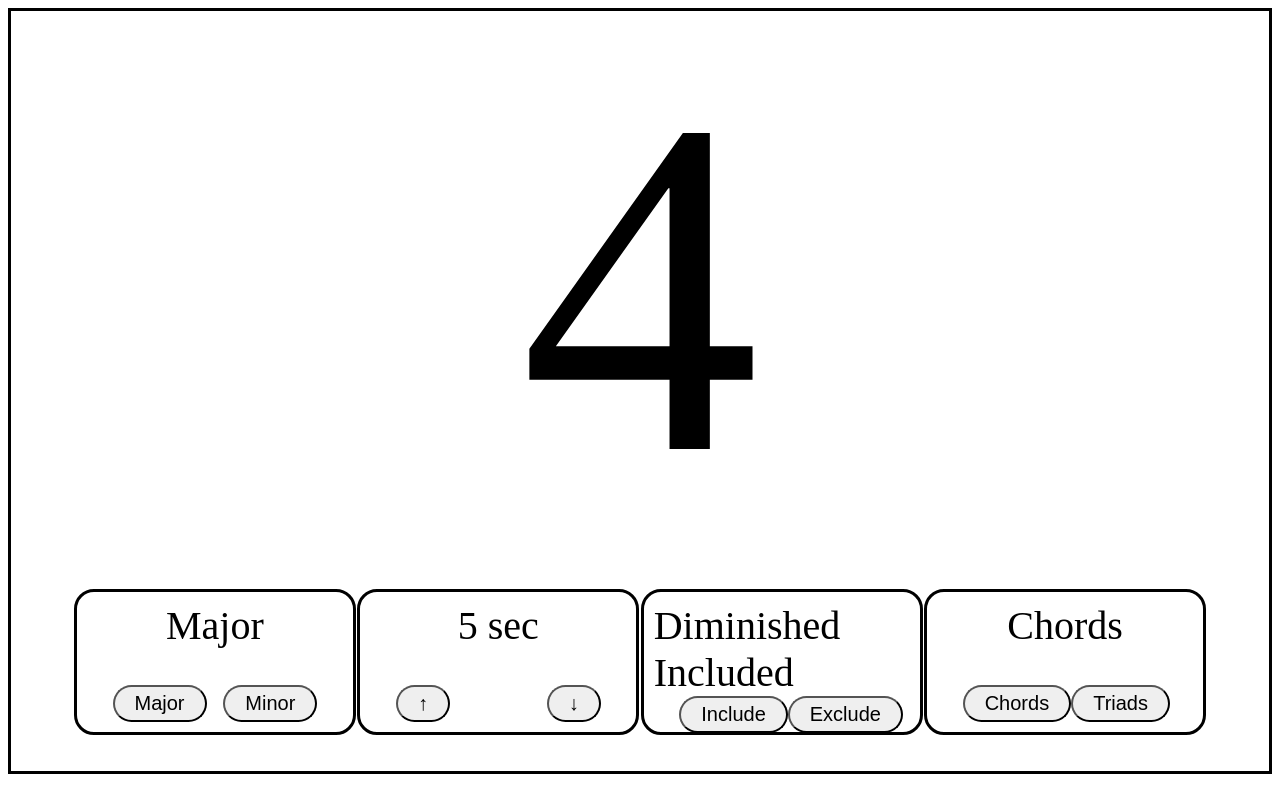
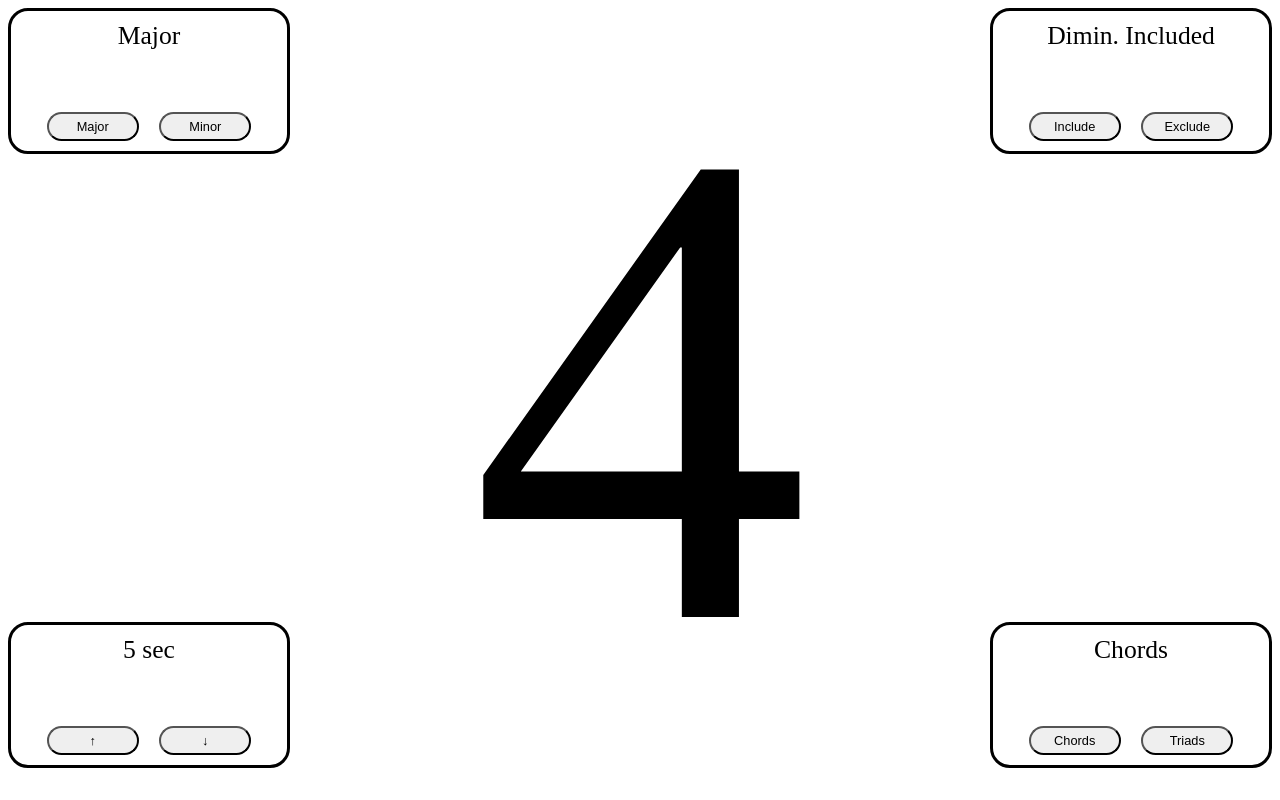
Before and after one commit to pmartche/random-chord-progressions, a React (Vite) app: page / in a window 1280 px wide. Built offline with nearby package versions, Linux system fonts and the light colour scheme; the HTML template or start-up script is replaced by a standard one.

Commit message:
layout change (#1)

```diff
--- a/src/App.css
+++ b/src/App.css
@@ -1,14 +1,14 @@
 .scale-degree-display {
-  font-size: 60vh;
-  text-align: center;
+  font-size: 85vh;
+  display: flex;
+  align-items: center;
 }
 
 .main-div {
   display: flex;
-  flex-direction: column;
-  align-items: center;
+  flex-direction: row;
+  justify-content: space-between;
   height: 95vh;
-  border: solid;
 }
 
 .controls-panel {
@@ -17,21 +17,21 @@
   align-items: center;
   justify-content: space-between;
   padding: 10px;
-  margin-top: 2vw;
   height: 15vh;
   width: 20vw;
-  font-size: 5vh;
+  font-size: 2vw;
   border: solid;
   border-radius: var(--border-radius);
 }
 
 .controls-panel-button {
   border-radius: var(--border-radius);
+  width: 45%;
   padding-left: 20px;
   padding-right: 20px;
   padding-top: 5px;
   padding-bottom: 5px;
-  font-size: 20px;
+  font-size: 1vw;
 }
 
 .button-div {
@@ -43,8 +43,7 @@
 }
 
 .controls-panel-div {
-  width: 90%;
   display: flex;
-  flex-direction: row;
+  flex-direction: column;
   justify-content: space-between;
 }
--- a/src/App.tsx
+++ b/src/App.tsx
@@ -8,10 +8,12 @@ import UpdateFrequencyDisplay from "./components/update-frequency-display";
 function App() {
   return (
     <div className="main-div">
-      <ScaleDegreeDisplay />
       <div className="controls-panel-div">
         <ChordQualitySelector />
         <UpdateFrequencyDisplay />
+      </div>
+      <ScaleDegreeDisplay />
+      <div className="controls-panel-div">
         <DiminishedSelector />
         <TrainingModeSelector />
       </div>
--- a/src/components/scale-degree-display.tsx
+++ b/src/components/scale-degree-display.tsx
@@ -1,5 +1,9 @@
 import { useEffect, useState } from "react";
-import { TRIADS } from "../constants";
+import {
+  LOWER_STRINGS_TRIAD_LABEL,
+  TRIADS,
+  UPPER_STRINGS_TRIAD_LABEL,
+} from "../constants";
 import { getDiminishedDegree } from "../functions";
 import { useAppSelector } from "../app/hooks";
 
@@ -18,7 +22,10 @@ const ScaleDegreeDisplay = () => {
         newScaleDegree = Math.floor(Math.random() * 7) + 1;
       } while (!includeDiminished && newScaleDegree === diminishedDegree);
 
-      const triadStringLevel = Math.random() < 0.5 ? "↑" : "↓";
+      const triadStringLevel =
+        Math.random() < 0.5
+          ? UPPER_STRINGS_TRIAD_LABEL
+          : LOWER_STRINGS_TRIAD_LABEL;
 
       setScaleDegree(
         `${trainingMode === TRIADS ? triadStringLevel : ""}${newScaleDegree}`,
--- a/src/constants.ts
+++ b/src/constants.ts
@@ -11,8 +11,8 @@ export const CHORD_QUALITIES = [MAJOR, MINOR];
 // diminished scale degrees
 export const DIMINISHED_DEGREE_OF_MAJOR = 7;
 export const DIMINISHED_DEGREE_OF_MINOR = 2;
-export const DIMINISHED_INCLUDED_LABEL = "Diminished Included";
-export const DIMINISHED_EXCLUDED_LABEL = "Diminished Excluded";
+export const DIMINISHED_INCLUDED_LABEL = "Dimin. Included";
+export const DIMINISHED_EXCLUDED_LABEL = "Dimin. Excluded";
 export const INCLUDE_DIMINISHED_LABEL = "Include";
 export const EXCLUDE_DIMINISHED_LABEL = "Exclude";
 
@@ -23,3 +23,6 @@ export const CONVERT_TO_SEC_COEFFICIENT = 1000;
 
 export const INCREASE_FREQ_LABEL = "↓";
 export const DECREASE_FREQ_LABEL = "↑";
+
+export const LOWER_STRINGS_TRIAD_LABEL = "↓";
+export const UPPER_STRINGS_TRIAD_LABEL = "↑";
```
